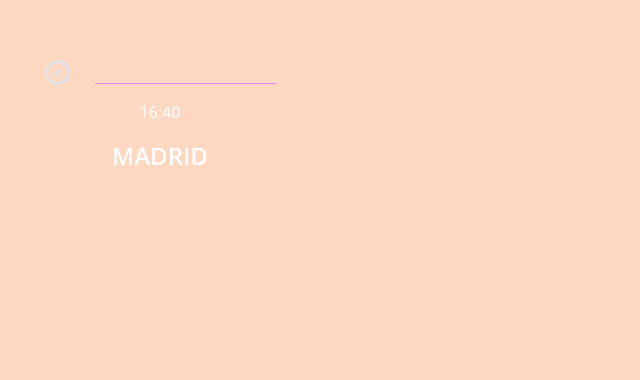
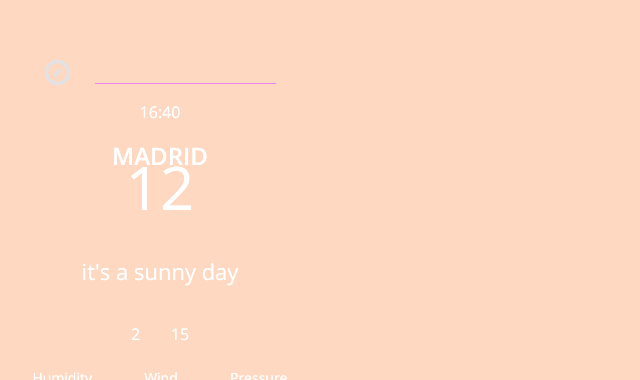
Before and after one commit to alteapin/easly-s4-chaman, a React (Create React App) app: page / in a window 1280 px wide. Shown: the part 420-800 px from the top of the page, without its empty margins (0-640 px from the left). Built offline with nearby package versions, Linux system fonts and the light colour scheme.

Commit message:
Add router and create main and detail routes

```diff
--- a/src/components/App/index.js
+++ b/src/components/App/index.js
@@ -1,28 +1,31 @@
 import React, { Component } from 'react';
-import Daily from '../Daily';
 import API from '../../weather'
 import './App.scss';
-import Header from '../Header/index';
-import sun from '../../images/sundark.png';
+import { Route, Switch } from 'react-router-dom';
+import Main from '../Main';
+
 
 class App extends Component {
-  constructor(props){
+  constructor(props) {
     super(props)
-    this.state={
-      Endpoint:API,
+    this.state = {
+      Endpoint: API,
     }
   }
 
   render() {
-    const BgImage = {
-      backgroundImage: `url(${sun})`
-    };
-    const {ResponseApi}=this.state;
+
+    /*  const {ResponseApi}=this.state.Endpoint; */
     return (
       <div className="App">
-        <div style={BgImage} className="bg-image">
-        <Header />
-        </div>
+        <Main />
+        <Switch>
+          <Route exact path='/'
+            render={() => <Main />} />
+          <Route path="/detail"
+            render={() => <Detail />} />
+        </Switch>
+
       </div>
     );
   }
--- /dev/null
+++ b/src/components/Main/index.js
@@ -0,0 +1,19 @@
+import React from 'react';
+import Header from '../Header';
+import Daily from '../Daily';
+import sun from '../../images/sundark.png';
+
+class Main extends React.Component {
+    render() {
+        const BgImage = {
+            backgroundImage: `url(${sun})`
+        };
+        return (
+            <div style={BgImage} className="bg-image">
+                <Header />
+                <Daily />
+            </div>
+        )
+    }
+}
+export default Main;
```
Also changed, not shown: src/App.js (deleted, +0 -15 lines).
